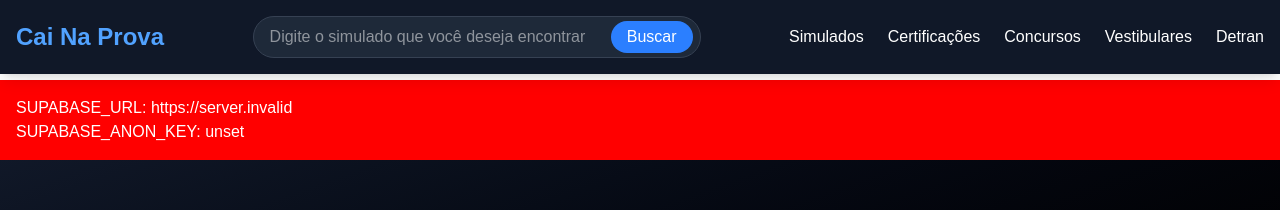
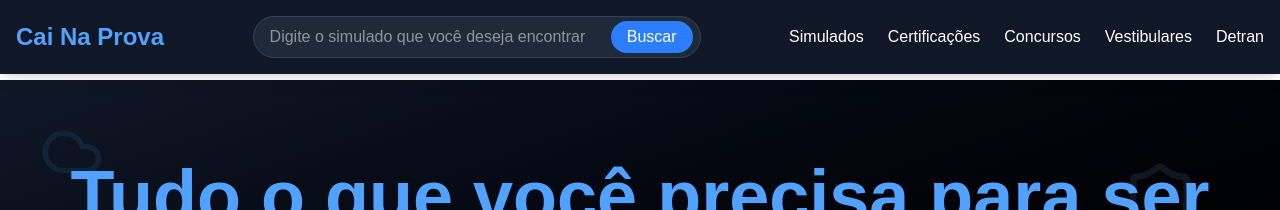
Before and after one commit to cainaprova/cai-na-prova, a Next.js app: page / in a window 1280 px wide. Shown: the top 210 px of the page. Built offline with nearby package versions, Linux system fonts and the light colour scheme; no server answers.

Commit message:
remover EnvDebug da home para não exibir variáveis de ambiente

```diff
--- a/app/page.tsx
+++ b/app/page.tsx
@@ -1,5 +1,5 @@
 
-import EnvDebug from './components/EnvDebug';
+// import EnvDebug from './components/EnvDebug';
 import Hero from './components/Hero';
 import Filters from './components/Filters';
 import PopularSimulados from './components/PopularSimulados';
@@ -8,7 +8,7 @@
 export default function Home() {
   return (
     <div>
-      <EnvDebug />
+      {/* <EnvDebug /> */}
       <Hero />
       <Filters />
       <div className="bg-gray-800 py-4 px-4 text-center">
```
